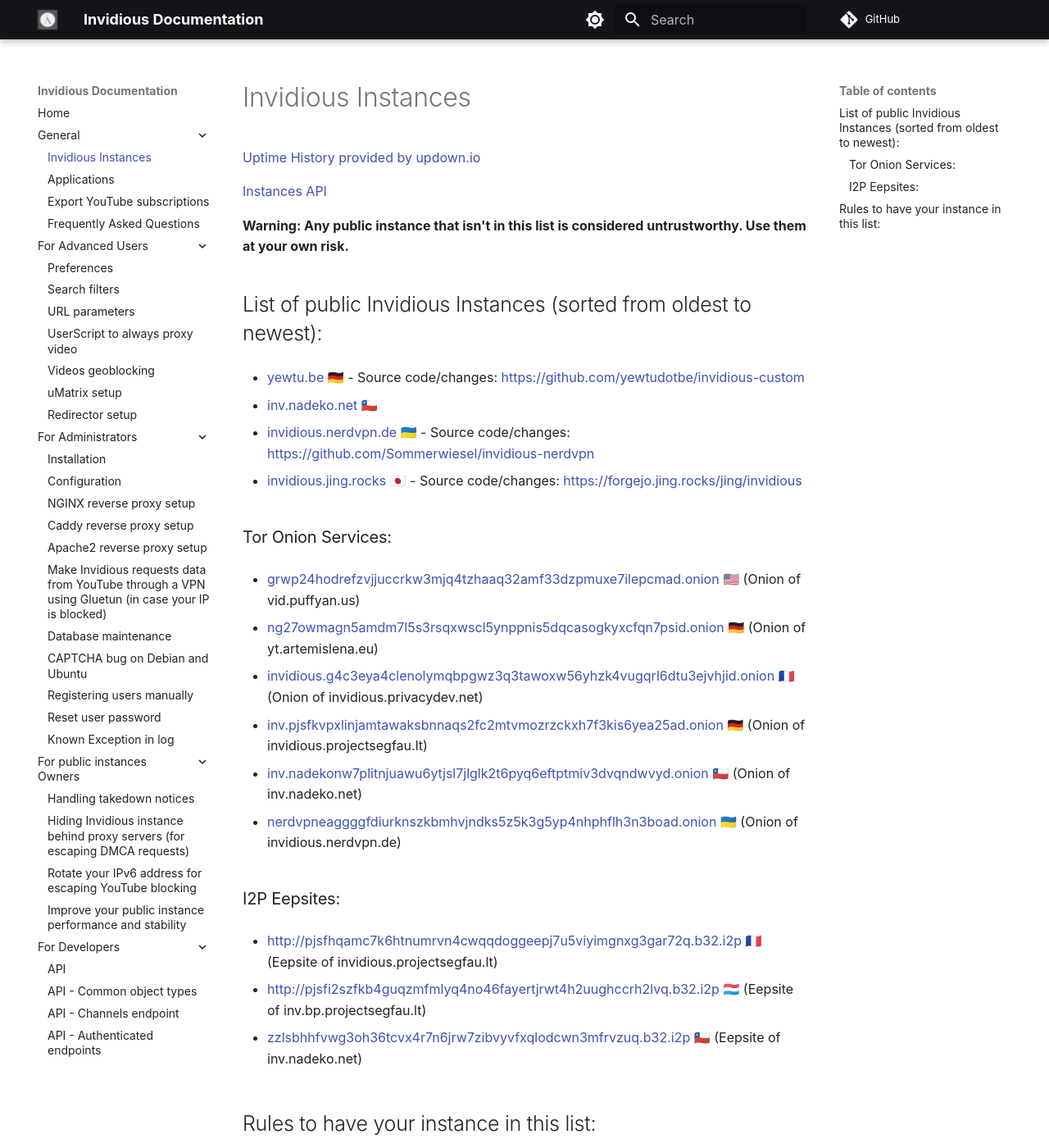
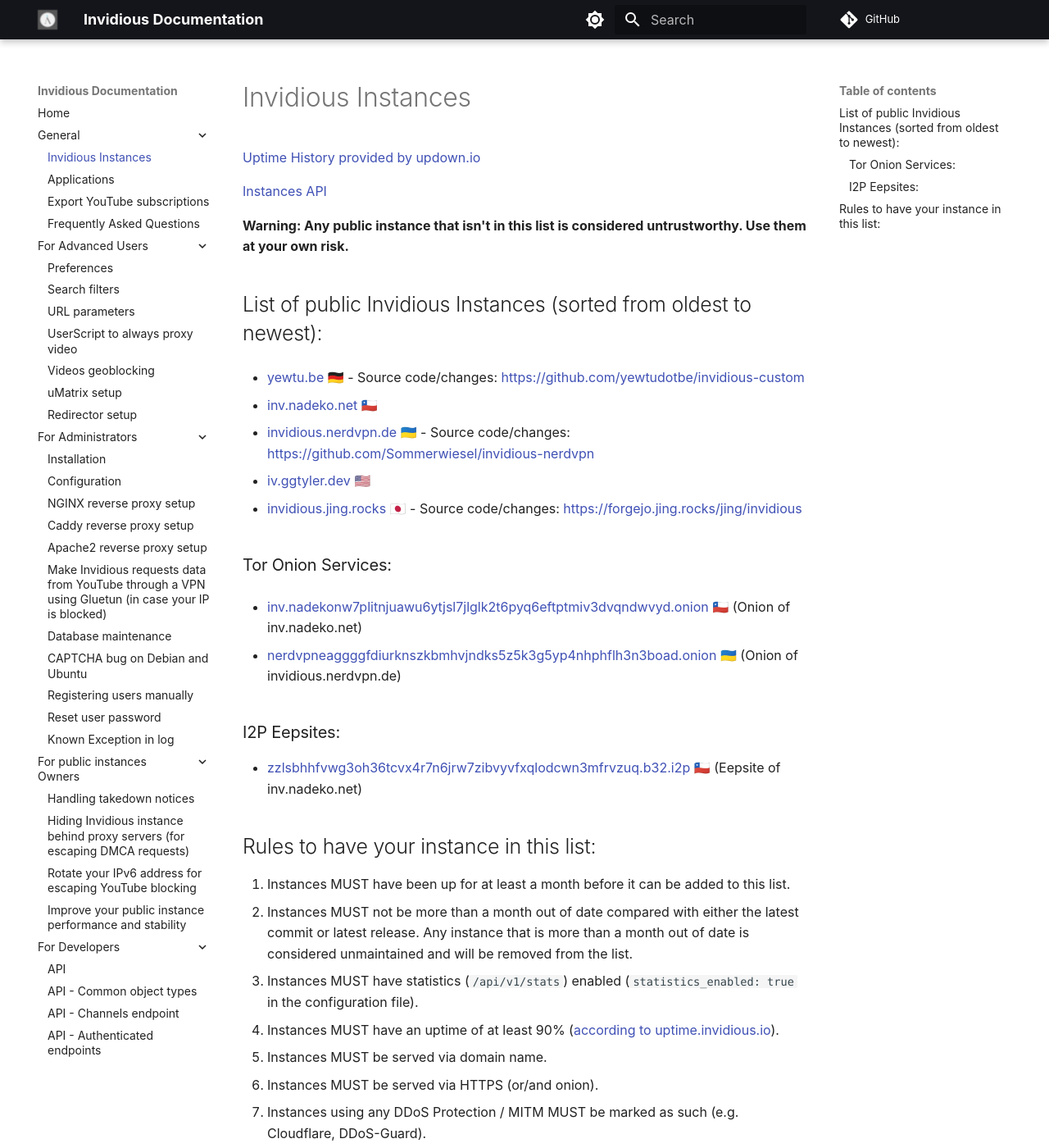
Before and after one commit to iv-org/documentation, an MkDocs documentation site: the page built from docs/instances.md, in a window 1280 px wide and 1400 px high. Shown: the whole window at 82% size. Built offline with MkDocs 1.6.1 and Material for MkDocs 9.7.7, drawn with Linux system fonts in a browser that asks for light colours; comment, search, counter and statistics services are not loaded.

Commit message:
add back iv.ggtyler.dev and remove non working tor instances

```diff
--- a/docs/instances.md
+++ b/docs/instances.md
@@ -14,27 +14,17 @@
 
 * [invidious.nerdvpn.de](https://invidious.nerdvpn.de) 🇺🇦 - Source code/changes: https://github.com/Sommerwiesel/invidious-nerdvpn
 
+* [iv.ggtyler.dev](https://iv.ggtyler.dev) 🇺🇲
+
 * [invidious.jing.rocks](https://invidious.jing.rocks) 🇯🇵 - Source code/changes: https://forgejo.jing.rocks/jing/invidious
 
 ### Tor Onion Services:
-
-* [grwp24hodrefzvjjuccrkw3mjq4tzhaaq32amf33dzpmuxe7ilepcmad.onion](http://grwp24hodrefzvjjuccrkw3mjq4tzhaaq32amf33dzpmuxe7ilepcmad.onion) 🇺🇸 (Onion of vid.puffyan.us)
-
-* [ng27owmagn5amdm7l5s3rsqxwscl5ynppnis5dqcasogkyxcfqn7psid.onion](http://ng27owmagn5amdm7l5s3rsqxwscl5ynppnis5dqcasogkyxcfqn7psid.onion) 🇩🇪 (Onion of yt.artemislena.eu)
-
-* [invidious.g4c3eya4clenolymqbpgwz3q3tawoxw56yhzk4vugqrl6dtu3ejvhjid.onion](http://invidious.g4c3eya4clenolymqbpgwz3q3tawoxw56yhzk4vugqrl6dtu3ejvhjid.onion) 🇫🇷 (Onion of invidious.privacydev.net)
-
-* [inv.pjsfkvpxlinjamtawaksbnnaqs2fc2mtvmozrzckxh7f3kis6yea25ad.onion](http://inv.pjsfkvpxlinjamtawaksbnnaqs2fc2mtvmozrzckxh7f3kis6yea25ad.onion) 🇩🇪 (Onion of invidious.projectsegfau.lt)
 
 * [inv.nadekonw7plitnjuawu6ytjsl7jlglk2t6pyq6eftptmiv3dvqndwvyd.onion](http://inv.nadekonw7plitnjuawu6ytjsl7jlglk2t6pyq6eftptmiv3dvqndwvyd.onion) 🇨🇱 (Onion of inv.nadeko.net)
 
 * [nerdvpneaggggfdiurknszkbmhvjndks5z5k3g5yp4nhphflh3n3boad.onion](http://nerdvpneaggggfdiurknszkbmhvjndks5z5k3g5yp4nhphflh3n3boad.onion) 🇺🇦 (Onion of invidious.nerdvpn.de)
 
 ### I2P Eepsites:
-
-* [http://pjsfhqamc7k6htnumrvn4cwqqdoggeepj7u5viyimgnxg3gar72q.b32.i2p](http://pjsfhqamc7k6htnumrvn4cwqqdoggeepj7u5viyimgnxg3gar72q.b32.i2p) 🇫🇷 (Eepsite of invidious.projectsegfau.lt)
-
-* [http://pjsfi2szfkb4guqzmfmlyq4no46fayertjrwt4h2uughccrh2lvq.b32.i2p](http://pjsfi2szfkb4guqzmfmlyq4no46fayertjrwt4h2uughccrh2lvq.b32.i2p) 🇱🇺 (Eepsite of inv.bp.projectsegfau.lt)
 
 * [zzlsbhhfvwg3oh36tcvx4r7n6jrw7zibvyvfxqlodcwn3mfrvzuq.b32.i2p](http://zzlsbhhfvwg3oh36tcvx4r7n6jrw7zibvyvfxqlodcwn3mfrvzuq.b32.i2p) 🇨🇱 (Eepsite of inv.nadeko.net)
 
```
